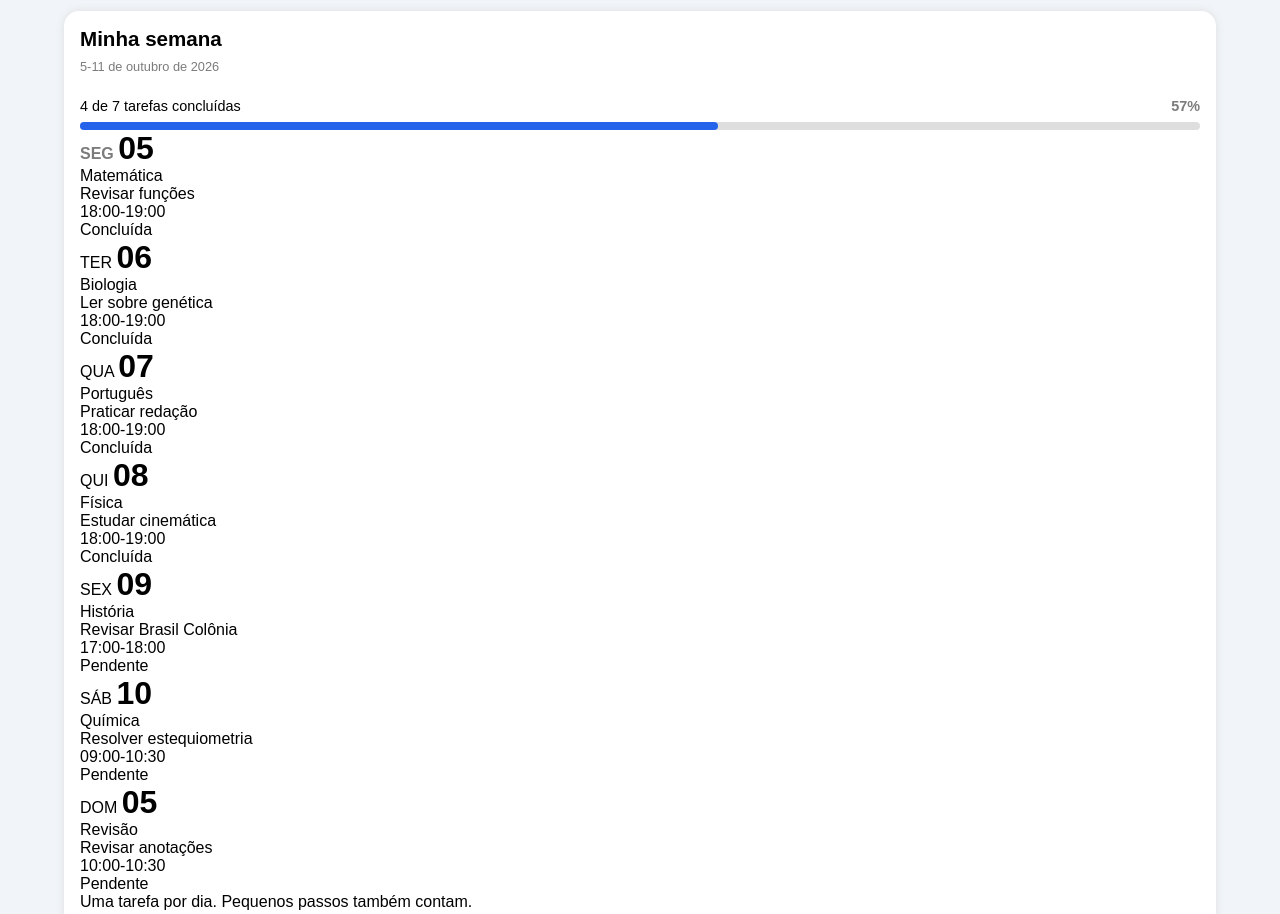
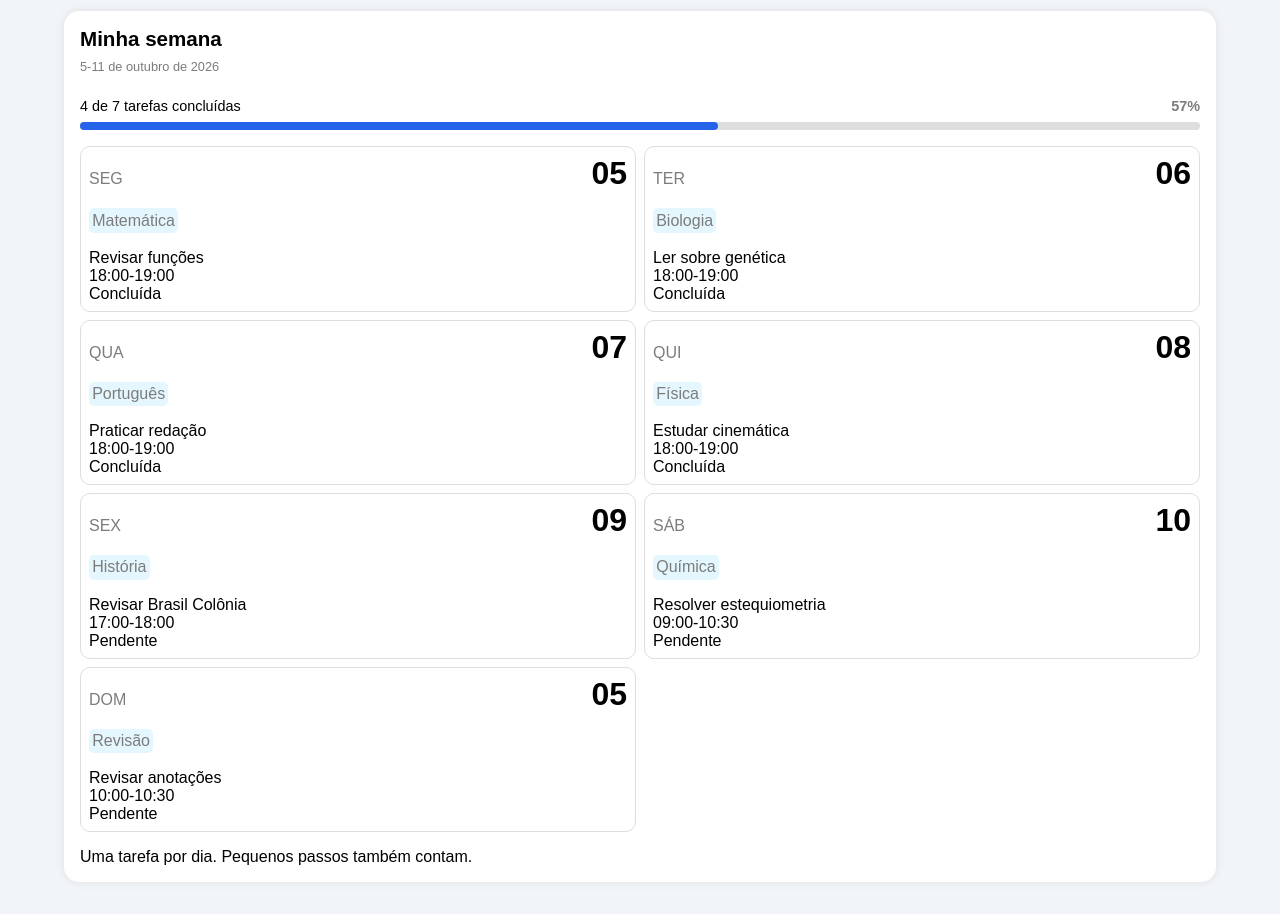
Before and after one commit to cleirtontorres/foco, a plain HTML site: page index.html in a window 1280 px wide. Shown: the part 2640-3554 px from the top of the page. Drawn offline with Linux system fonts and the light colour scheme.

Commit message:
ajustando grid dos cards semana

```diff
--- a/estilos/style.css
+++ b/estilos/style.css
@@ -336,3 +336,36 @@ h2{
     margin: 1.5rem 0 0.5rem 0;
     font-size: 0.9rem;
 }
+
+#cards-semana{
+    display: grid;
+    grid-template-columns: 1fr 1fr;
+    gap: 0.5rem;
+    margin: 1rem 0 1rem 0;
+}
+
+.card-dia{
+    padding: 0.5rem;
+    border: 1px solid var(--cinza1);
+    border-radius: 10px;
+}
+
+.topo-card{
+    display: flex;
+    justify-content: space-between;
+    align-items: baseline;
+    margin-bottom: 1rem;
+}
+
+.materia{
+    width: fit-content;
+    padding: 0.2rem;
+    color: var(--cinza2);
+    background-color: var(--fund-azul);
+    border-radius: 5px;
+    margin-bottom: 1rem;
+}
+
+.card{
+
+}
--- a/index.html
+++ b/index.html
@@ -240,7 +240,7 @@
 
                         <article class="card-dia">
                             <div class="topo-card">
-                                <span class="tempo-tarefa">SEG</span>
+                                <span class="dia-semana">SEG</span>
                                 <span class="number">05</span>
                             </div>
                             <div class="materia">Matemática</div>
@@ -251,7 +251,7 @@
 
                         <article class="card-dia">
                             <div class="topo-card">
-                                <span>TER</span>
+                                <span class="dia-semana">TER</span>
                                 <span class="number">06</span>
                             </div>
                             <div class="materia">Biologia</div>
@@ -262,7 +262,7 @@
 
                         <article class="card-dia">
                             <div class="topo-card">
-                                <span>QUA</span>
+                                <span class="dia-semana">QUA</span>
                                 <span class="number">07</span>
                             </div>
                             <div class="materia">Português</div>
@@ -273,7 +273,7 @@
 
                         <article class="card-dia">
                             <div class="topo-card">
-                                <span>QUI</span>
+                                <span class="dia-semana">QUI</span>
                                 <span class="number">08</span>
                             </div>
                             <div class="materia">Física</div>
@@ -284,7 +284,7 @@
 
                         <article class="card-dia">
                             <div class="topo-card">
-                                <span>SEX</span>
+                                <span class="dia-semana">SEX</span>
                                 <span class="number">09</span>
                             </div>
                             <div class="materia">História</div>
@@ -295,7 +295,7 @@
 
                         <article class="card-dia">
                             <div class="topo-card">
-                                <span>SÁB</span>
+                                <span class="dia-semana">SÁB</span>
                                 <span class="number">10</span>
                             </div>
                             <div class="materia">Química</div>
@@ -306,7 +306,7 @@
 
                         <article class="card-dia">
                             <div class="topo-card">
-                                <span>DOM</span>
+                                <span class="dia-semana">DOM</span>
                                 <span class="number">05</span>
                             </div>
                             <div class="materia">Revisão</div>
```
